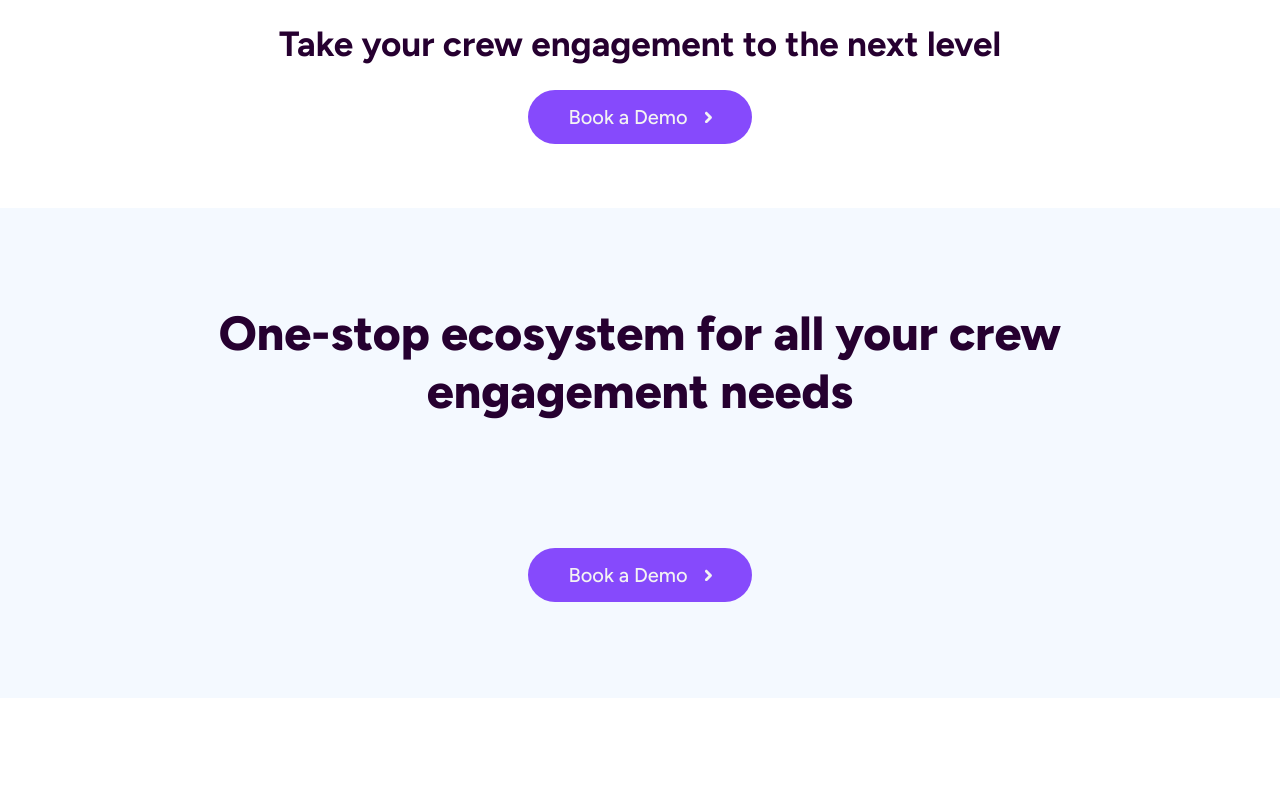
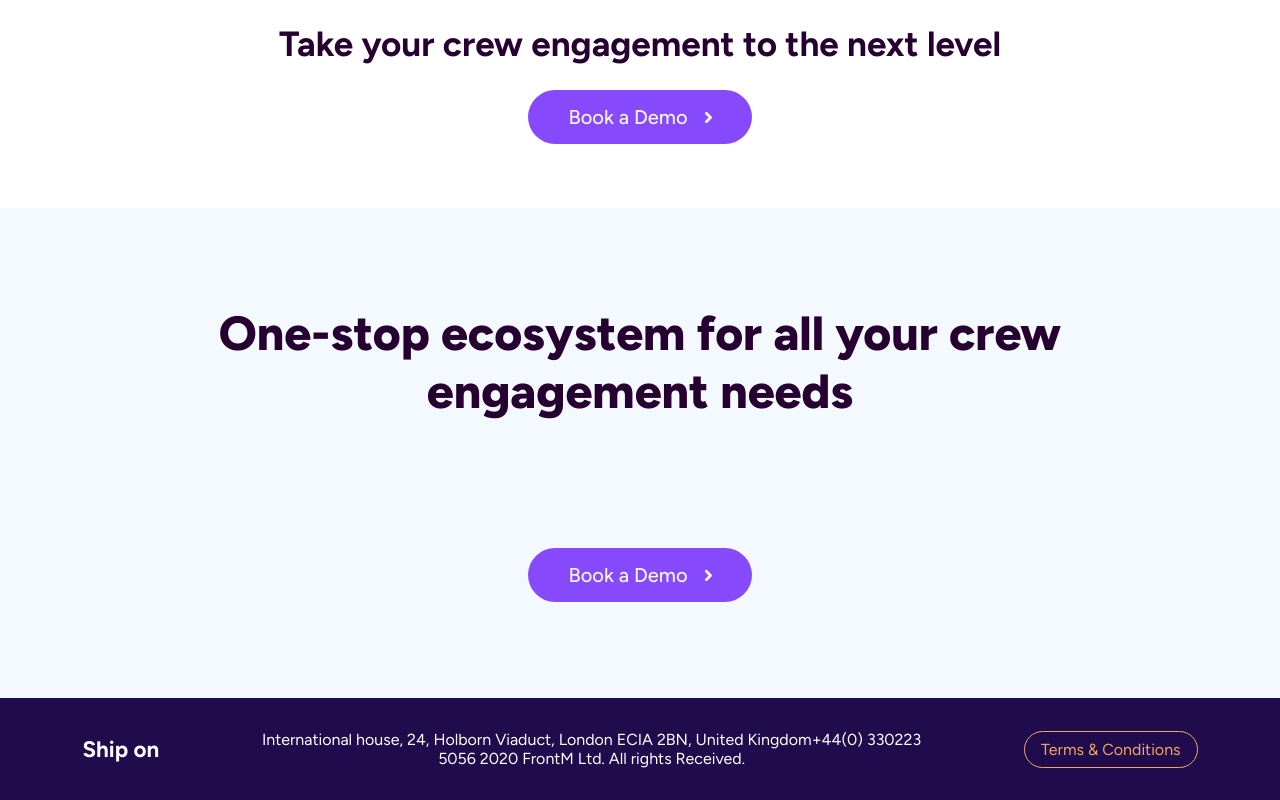
Before and after one commit to danielendaylalu1/onship-landig-page, a React (Vite) app: page / in a window 1280 px wide. Shown: the part 8074-8874 px from the top of the page. Before the commit the page ends 8772 px from the top, so only its background shows below. Built offline with nearby package versions, Linux system fonts and the light colour scheme.

Commit message:
added footer

```diff
--- a/src/App.css
+++ b/src/App.css
@@ -5,6 +5,7 @@
   padding: 0;
   box-sizing: border-box;
   scroll-behavior: smooth;
+  font-family: Figtree;
 }
 a {
   text-decoration: none;
@@ -421,6 +422,34 @@
   line-height: normal;
 }
 
+/* footer  */
+
+.footer {
+  padding: 2rem 1rem;
+  display: flex;
+  align-items: center;
+  justify-content: space-evenly;
+  gap: 1rem;
+  background: #200c4d;
+  color: #ffff;
+}
+.footer-logo {
+  font-size: 1.4rem;
+  font-weight: 650;
+}
+.footer-content {
+  max-width: 700px;
+  text-align: center;
+}
+.footer-terms {
+  font-size: 1rem;
+  padding: 0.5rem 1rem;
+  border-radius: 25px;
+  font-weight: 400;
+  color: sandybrown;
+  border: 1px solid sandybrown;
+}
+
 @media only screen and (max-width: 1200px) {
   .apps-overview-container {
     flex-direction: column;
--- a/src/App.jsx
+++ b/src/App.jsx
@@ -6,6 +6,7 @@
 import Apps from "./components/Apps";
 import CrewEngagment from "./components/CrewEngagment";
 import Ecosystem from "./components/Ecosystem";
+import Footer from "./components/Footer";
 
 function App() {
   return (
@@ -17,6 +18,7 @@
       <Apps />
       <CrewEngagment />
       <Ecosystem />
+      <Footer />
     </>
   );
 }
--- /dev/null
+++ b/src/components/Footer.jsx
@@ -0,0 +1,16 @@
+// import React from "react";
+
+const Footer = () => {
+  return (
+    <div className="footer">
+      <h2 className="footer-logo">Ship on</h2>
+      <p className="footer-content">
+        International house, 24, Holborn Viaduct, London ECIA 2BN, United
+        Kingdom+44(0) 330223 5056 2020 FrontM Ltd. All rights Received.
+      </p>
+      <h3 className="footer-terms">Terms & Conditions</h3>
+    </div>
+  );
+};
+
+export default Footer;
```
